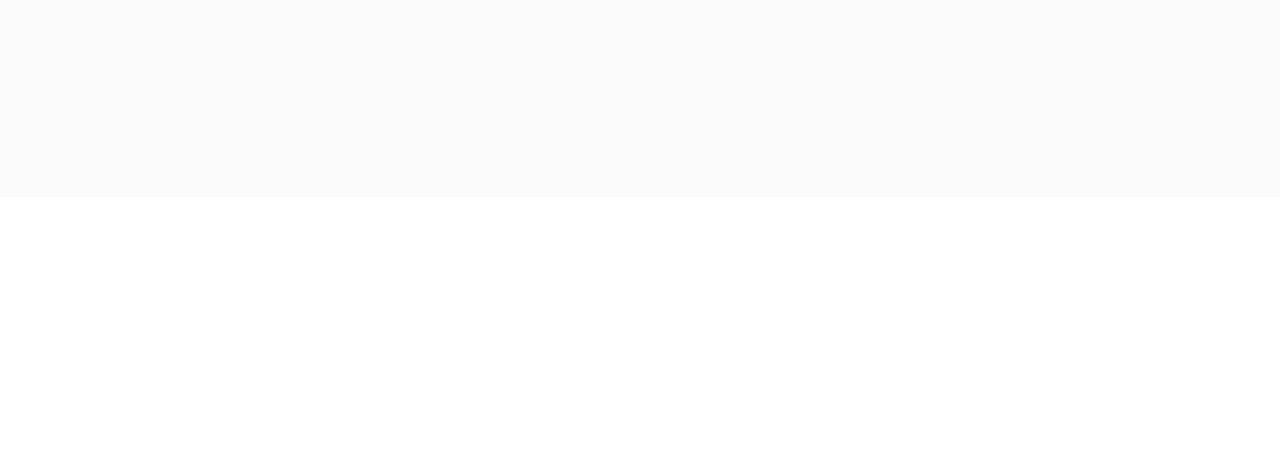
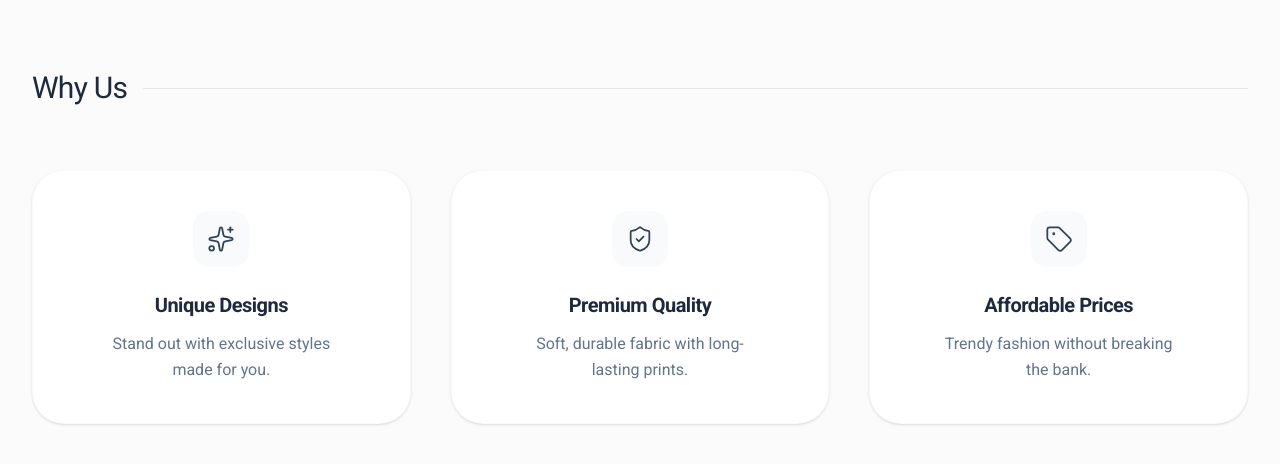
Before and after one commit to neurozenith-codecrafter/Teezmart-Ecom-NZC, a React (Vite) app in the folder frontend/: page / in a window 1280 px wide. Shown: the part 2078-2542 px from the top of the page. Before the commit the page ends 2275 px from the top, so only its background shows below. Built offline with nearby package versions, Linux system fonts and the light colour scheme; no server answers.

Commit message:
Added WhyUs? section with Designed Ui

```diff
--- a/frontend/src/Pages/Home.jsx
+++ b/frontend/src/Pages/Home.jsx
@@ -3,6 +3,7 @@
 import HeroSection from "../components/HeroSection";
 import { BestSellerSection } from "../components/BestSellerSection";
 import { PAGE_CONTAINER_CLASS } from "../constants/pageLayout";
+import { WhyUsSection } from "../components/WhyUsSection";
 
 const Home = () => {
   return (
@@ -14,6 +15,7 @@
             <HeroSection />
           </div>
           <BestSellerSection />
+          <WhyUsSection />
         </main>
       </div>
     </div>
--- a/frontend/src/components/BestSellerSection.jsx
+++ b/frontend/src/components/BestSellerSection.jsx
@@ -71,7 +71,8 @@
 
 export const BestSellerSection = () => {
   return (
-    <section className="bg-[#FBFBFB] py-12 md:py-20 text-slate-900 font-sans w-full">
+    /* FIXED: Removed padding-bottom (pb-0) and border-bottom */
+    <section className="bg-[#FBFBFB] pt-12 md:pt-20 pb-0 text-slate-900 font-sans w-full">
       <div className={PAGE_CONTAINER_CLASS}>
         {/* --- HEADER --- */}
         <div className="mb-8 md:mb-14 flex flex-col items-start">
@@ -83,28 +84,26 @@
           </div>
         </div>
 
-        {/* --- PRODUCT GRID --- */}
-        <div className="grid grid-cols-2 md:grid-cols-3 lg:grid-cols-4 gap-x-3 md:gap-x-6 gap-y-10 md:gap-y-16 mb-24 md:mb-32">
+        {/* --- PRODUCT GRID ---
+            FIXED: Removed margin-bottom (mb-0)
+        */}
+        <div className="grid grid-cols-2 md:grid-cols-3 lg:grid-cols-4 gap-x-3 md:gap-x-6 gap-y-10 md:gap-y-16 mb-0">
           {products.map((item) => (
             <div
               key={item.id}
               className="group flex flex-col p-2 md:p-3 rounded-2xl md:rounded-3xl transition-all duration-300 hover:scale-[1.02] hover:shadow-[0_10px_30px_rgba(0,0,0,0.08)] bg-white/50 hover:bg-white cursor-pointer"
             >
-              {/* IMAGE LAYOUT - Optimized for Browser Zoom Fluidity */}
               <div className="relative aspect-[3/4] mb-3 md:mb-6 overflow-hidden rounded-xl md:rounded-2xl shadow-sm bg-white">
                 <img
                   src={item.img}
                   alt={item.name}
-                  /* Added block and h-auto to ensure standard image scaling behavior alongside the aspect ratio div */
                   className="block w-full h-full object-cover transition-transform duration-500 will-change-transform"
                 />
-
                 <button className="absolute top-2 right-2 md:top-4 md:right-4 p-1.5 md:p-2.5 bg-white/80 backdrop-blur-md rounded-full shadow-sm text-slate-500 hover:text-red-500 transition-colors border border-white/50">
                   <Heart size={14} className="md:size-[18px]" strokeWidth={2} />
                 </button>
               </div>
 
-              {/* DETAILS BLOCK */}
               <div className="flex flex-col space-y-1.5 md:space-y-3 px-1">
                 <h3 className="text-sm md:text-lg font-bold text-slate-800 leading-tight line-clamp-1">
                   {item.name}
@@ -112,7 +111,6 @@
                 <p className="hidden sm:block text-[11px] md:text-[13px] text-slate-500 leading-relaxed font-medium line-clamp-2">
                   {item.desc}
                 </p>
-
                 <div className="flex items-center gap-1.5">
                   {item.colors.map((color, idx) => (
                     <div
@@ -122,15 +120,12 @@
                     />
                   ))}
                 </div>
-
                 <div className="flex flex-col sm:flex-row items-start sm:items-center justify-between pt-2 gap-2 mt-auto">
                   <span className="text-base md:text-2xl font-bold text-slate-900">
                     ${item.price}
                   </span>
-
                   <button className="w-full sm:w-auto flex items-center justify-center gap-1 bg-gradient-to-r from-[#32F18F] to-[#3AF6C9] text-slate-900 px-3 md:px-5 py-2 md:py-2.5 rounded-lg md:rounded-xl font-bold text-[10px] md:text-[12px] shadow-sm active:scale-95 transition-all">
-                    Add
-                    <span className="hidden md:inline"> to cart</span>
+                    Add <span className="hidden md:inline">to cart</span>
                     <ChevronRight
                       size={12}
                       className="md:size-[14px]"
--- /dev/null
+++ b/frontend/src/components/WhyUsSection.jsx
@@ -0,0 +1,83 @@
+import React from "react";
+import { Sparkles, ShieldCheck, Tag } from "lucide-react";
+import { PAGE_CONTAINER_CLASS } from "../constants/pageLayout";
+
+const whyUsData = [
+  {
+    id: 1,
+    title: "Unique Designs",
+    desc: "Stand out with exclusive styles made for you.",
+    Icon: Sparkles,
+  },
+  {
+    id: 2,
+    title: "Premium Quality",
+    desc: "Soft, durable fabric with long-lasting prints.",
+    Icon: ShieldCheck,
+  },
+  {
+    id: 3,
+    title: "Affordable Prices",
+    desc: "Trendy fashion without breaking the bank.",
+    Icon: Tag,
+  },
+];
+
+export const WhyUsSection = () => {
+  return (
+    /* Matching the background tone and vertical rhythm (py-20)
+       of the BestSellerSection for a seamless transition.
+    */
+    <section className="bg-[#FBFBFB] py-12 md:py-20 text-slate-900 font-sans w-full border-t border-slate-100">
+      <div className={PAGE_CONTAINER_CLASS}>
+        {/* --- SECTION HEADER ---
+            Maintains the same "Line-through" or "Left-aligned" logic
+            used in your Best Seller header for visual brand identity.
+        */}
+        <div className="mb-12 md:mb-16 flex flex-col items-start">
+          <div className="flex items-center gap-3 md:gap-4 w-full">
+            <h2 className="text-xl md:text-3xl font-normal text-slate-800 tracking-tight whitespace-nowrap">
+              Why Us
+            </h2>
+            <div className="h-[1px] bg-slate-200 flex-grow"></div>
+          </div>
+        </div>
+
+        {/* --- FEATURES GRID ---
+            3 columns on desktop, stacked on mobile.
+            Clean, balanced spacing (gap-8).
+        */}
+        <div className="grid grid-cols-1 md:grid-cols-3 gap-8 md:gap-10">
+          {whyUsData.map(({ id, title, desc, Icon }) => (
+            <div
+              key={id}
+              /* HOVER INTERACTION:
+                 - Slight upward move: -translate-y-1
+                 - Soft shadow enhancement
+                 - Fast, snappy transition (duration-200)
+              */
+              className="group flex flex-col items-center text-center p-8 md:p-10 bg-white rounded-2xl md:rounded-[2rem] border border-slate-100/50 shadow-sm transition-all duration-200 hover:-translate-y-1 hover:shadow-[0_20px_40px_rgba(0,0,0,0.05)]"
+            >
+              {/* ICON BLOCK: Slightly larger, minimal, and modern */}
+              <div className="mb-6 flex items-center justify-center w-14 h-14 rounded-2xl bg-slate-50 text-slate-700 transition-colors duration-200 group-hover:bg-slate-900 group-hover:text-white">
+                <Icon size={28} strokeWidth={1.5} />
+              </div>
+
+              {/* TEXT CONTENT: Clean font and subtle hierarchy */}
+              <div className="space-y-3">
+                <h3 className="text-lg md:text-xl font-bold text-slate-800 tracking-tight">
+                  {title}
+                </h3>
+                <p className="text-sm md:text-base text-slate-500 font-normal leading-relaxed max-w-[240px] mx-auto">
+                  {desc}
+                </p>
+              </div>
+            </div>
+          ))}
+        </div>
+      </div>
+    </section>
+  );
+};
+
+export default WhyUsSection;
```
